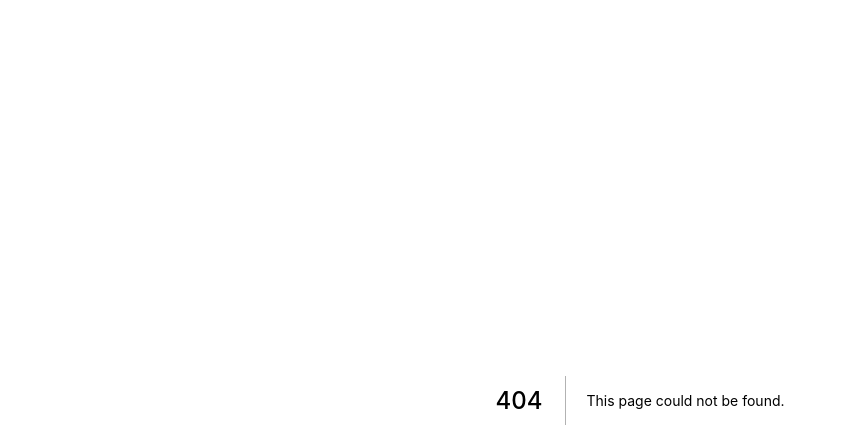
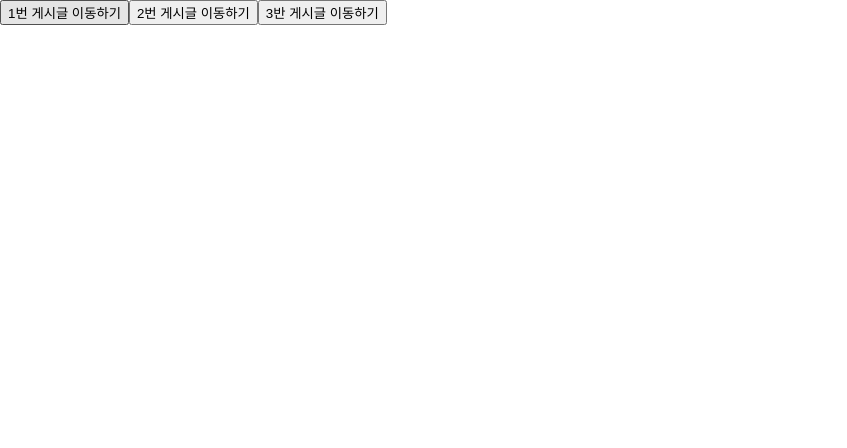
Before and after one commit to degull/React_PR, a Next.js app in the folder class/: page /0523-static-routing-board-query in a window 1280 px wide. Before the commit this address had no page. Shown: the top 448 px of the page, without its empty margins (0-847 px from the left). Built offline with nearby package versions, Linux system fonts and the light colour scheme.

Commit message:
조건부 렌더링을 통한 비동기통신

```diff
--- /dev/null
+++ b/class/pages/0523-static-routing-board-query/index.js
@@ -0,0 +1,27 @@
+import { useRouter } from 'next/router';
+import React from 'react';
+
+
+
+export default function StaticRoutingPage(){
+
+   const router = useRouter()
+
+   const onClickMove1 = () =>{
+      router.push("/0523-static-routed-board-query/1")
+   }
+   const onClickMove2 = () =>{
+      router.push("/0523-static-routed-board-query/2")
+   }
+   const onClickMove3 = () =>{
+      router.push("/0523-static-routed-board-query/3")
+   }
+
+   return (
+      <>
+         <button onClick={onClickMove1}>1번 게시글 이동하기</button>
+         <button onClick={onClickMove2}>2번 게시글 이동하기</button>
+         <button onClick={onClickMove3}>3반 게시글 이동하기</button>
+      </>
+   );
+};
```
Also changed, not shown: class/pages/0523-static-routed-board-query/1/index.js (added, +31 -0 lines), class/pages/0523-static-routed-board-query/2/index.js (added, +13 -0 lines), class/pages/0523-static-routed-board-query/3/index.js (added, +13 -0 lines).
